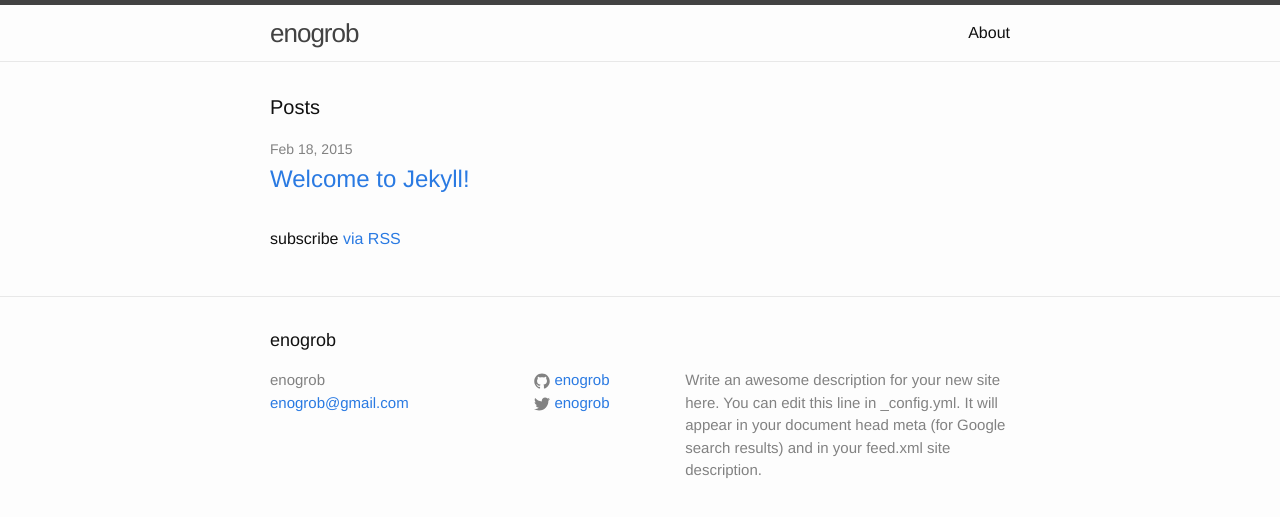
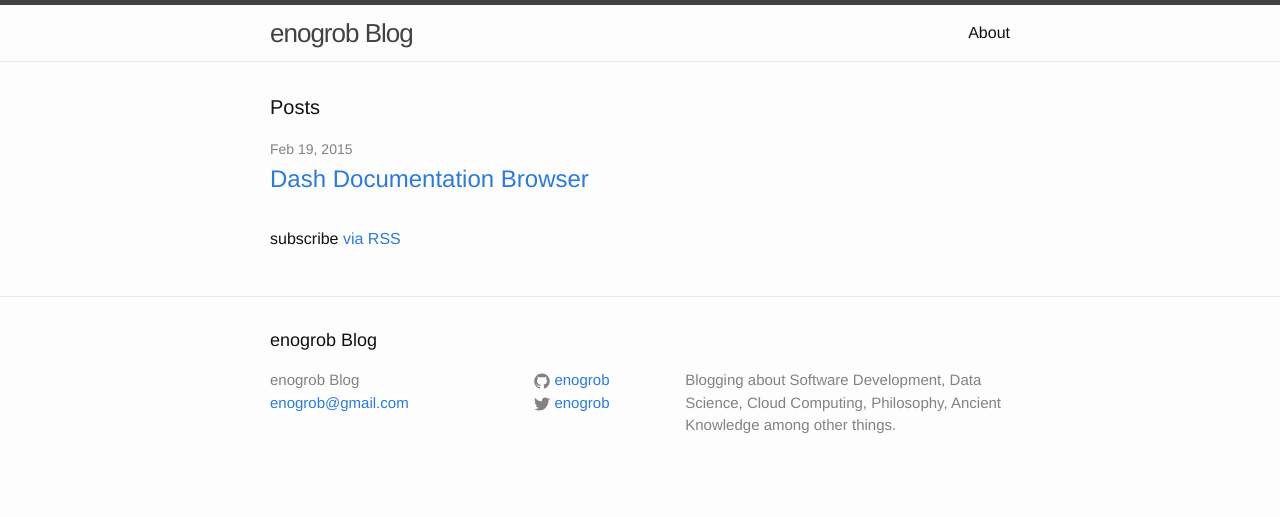
Before and after one commit to enogrob/myblog_jekyll, a Jekyll site: the page built from index.html, in a window 1280 px wide. Shown: the top 517 px of the page. Built offline with Jekyll 4.4.1, drawn with Linux system fonts in a browser that asks for light colours.

Commit message:
Add dash post and updated About page

```diff
--- a/_config.yml
+++ b/_config.yml
@@ -1,14 +1,12 @@
 # Site settings
-title: enogrob
+title: enogrob Blog
 email: enogrob@gmail.com
-description: > # this means to ignore newlines until "baseurl:"
-  Write an awesome description for your new site here. You can edit this
-  line in _config.yml. It will appear in your document head meta (for
-  Google search results) and in your feed.xml site description.
+description: Blogging about Software Development, Data Science, Cloud Computing, Philosophy, Ancient Knowledge among other things.
 baseurl: "" # the subpath of your site, e.g. /blog/
 url: "http://enogrob.github.io" # the base hostname & protocol for your site
 twitter_username: enogrob
 github_username:  enogrob
-
 # Build settings
 markdown: kramdown
+destination: /Users/enogrob/TODAY/enogrob.github.io_blog/enogrob.github.io
+timezone: America/Sao_Paulo
--- /dev/null
+++ b/_plugins/tag_img.rb
@@ -0,0 +1,24 @@
+module Jekyll
+  class RenderImgTag < Liquid::Tag
+
+    def initialize(tag_name, text, tokens)
+      super
+      @url , *@val= text.split(/ /)
+      if @val.length > 0
+        @width , *@height = @val[0].split(/x/)
+      end
+
+      @img_style = "width:#{@width}px;"
+
+      if @height.length > 0
+        @img_style = @img_style + "height:#{@height[0]}px;"
+      end
+    end
+
+    def render(context)
+      "<img src=\"#{@url}\" style=\"#{@img_style}\">"
+    end
+  end
+end
+
+Liquid::Template.register_tag('img', Jekyll::RenderImgTag)
```
Also changed, not shown: _posts/2015-02-18-welcome-to-jekyll.markdown (deleted, +0 -25 lines), _posts/2015-02-19-dash-documentation-browser.markdown (added, +19 -0 lines), about.md (+3 -4 lines).
